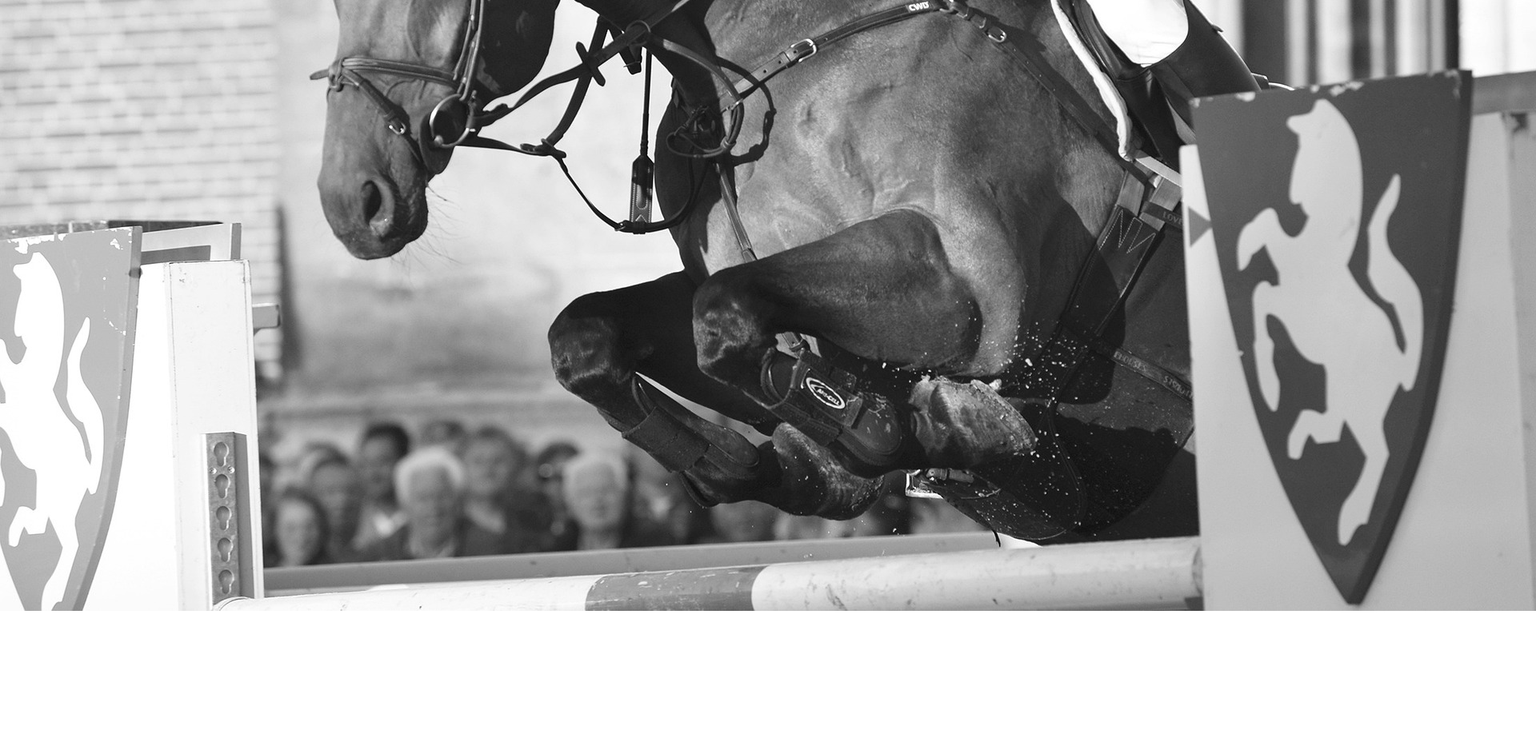
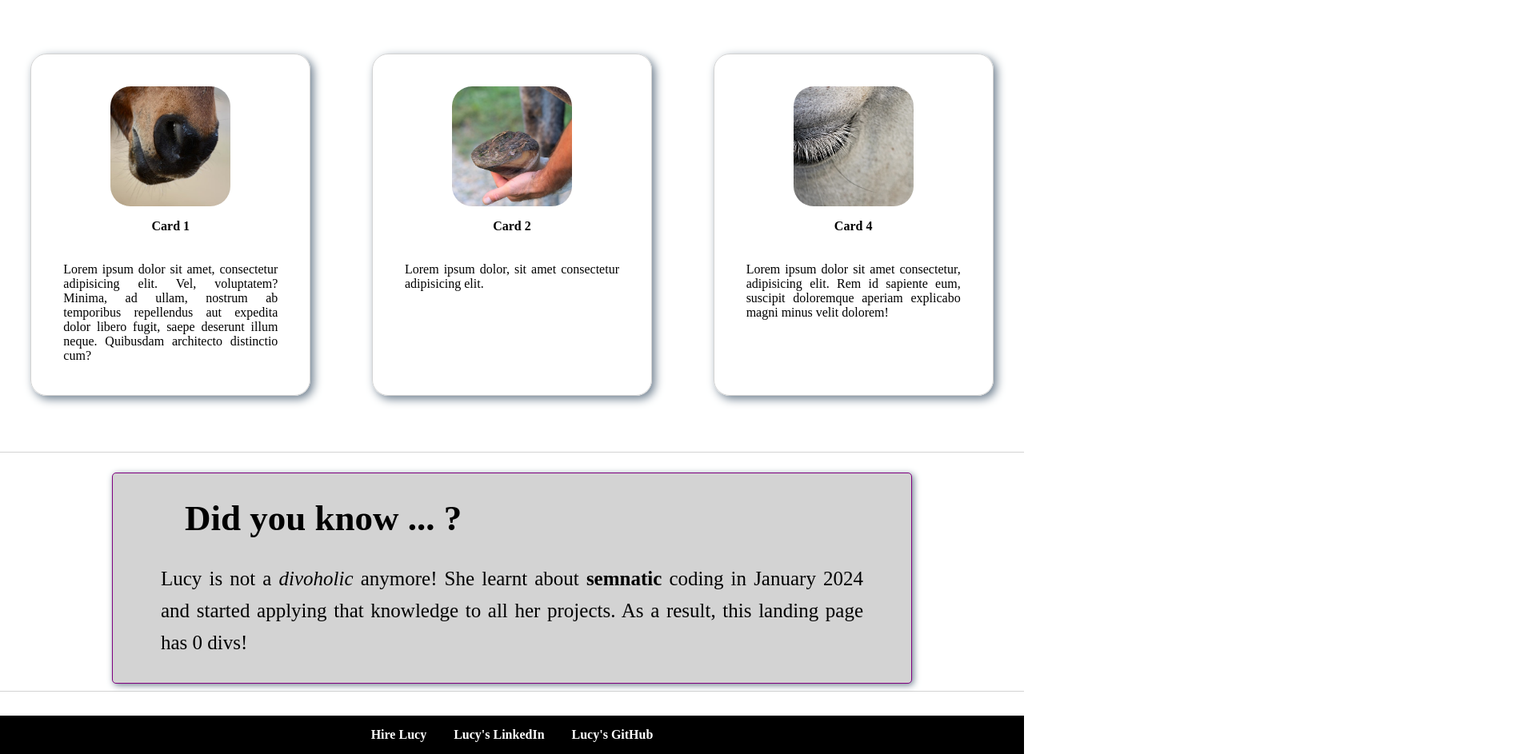
Before and after one commit to LucyMacko/CSS_portfolio_project, a plain HTML site: page index.html in a window 1280 px wide. Shown: the part 671-1614 px from the top of the page at 80% size, 1920 px wide, since content can reach past the window. Before the commit the page ends 1457 px from the top, so only its background shows below. Drawn offline with Linux system fonts and the light colour scheme.

Commit message:
footer and cards

```diff
--- a/index.html
+++ b/index.html
@@ -11,51 +11,79 @@
 <body>
     <header class="main-header">
         <section class="main-header__logo">
-            <a class="main-header__anchor" href="./index.html"><img class="logo" src="./resources/images/logo.png"></a>
+            <a class="main-header__anchor" href="./index.html"><img class="logo" src="./resources/images/logo_small.png"></a>
         </section>
         <nav class="main-nav">
             <ul class="main-nav__items">
                 <li class="main-nav__item">
-                    <a href="./pages/pricing_table.html">Pricing</a>
+                    <a href="./pages/pricing_table.html" class="main-nav__anchor">Pricing</a>
                 </li>
                 <li class="main-nav__item">
-                    <a href="./pages/products.html">Products</a>
+                    <a href="./pages/products.html" class="main-nav__anchor">Products</a>
                 </li>
                 <li class="main-nav__item">
-                    <a href="./pages/magazine.html">Magazine</a>
+                    <a href="./pages/magazine.html" class="main-nav__anchor">Magazine</a>
                 </li>
                 <li class="main-nav__item">
-                    <a href="./pages/gallery.html">Gallery</a>
+                    <a href="./pages/gallery.html" class="main-nav__anchor">Gallery</a>
                 </li>
                 <li class="main-nav__item">
-                    <a href="./pages/parallax_scrolling.html">Parallax</a>
+                    <a href="./pages/parallax_scrolling.html" class="main-nav__anchor">Parallax</a>
                 </li>
                 <li class="main-nav__item">
-                    <a href="./pages/error.html">Error</a>
+                    <a href="./pages/error.html" class="main-nav__anchor">Error</a>
                 </li>
-                <li class="main-nav__item">
-                    <a href="./pages/want_u.html">I want U</a>
+                <li class="main-nav__item" id="action-button">
+                    <a href="./pages/want_u.html" class="main-nav__anchor">I want U</a>
                 </li>
             </ul>
         </nav>
     </header>
     <main>
-        <section>
-            <img src="./resources/images/banner.jpg">
+        <section class="banner-container">
+            <h1 class="main-title">Landing page with flex</h1>
         </section>
-        <section class="cards=container">
-
+        <section class="main-cards__container">
+            <section class="main-card">
+                <img src="./resources/images/nose.jpg" class="main-card__img">
+                <h4 class="main-card__title">Card 1</h4>
+                <p class="main-card__text">Lorem ipsum dolor sit amet, consectetur adipisicing elit. Vel, voluptatem? Minima, ad ullam, nostrum ab temporibus repellendus aut expedita dolor libero fugit, saepe deserunt illum neque. Quibusdam architecto distinctio cum?</p class="main-card__text">
+            </section>
+            <section class="main-card">
+                <img src="./resources/images/hoof.jpg" class="main-card__img">
+                <h4 class="main-card__title"> Card 2</h4>
+                <p class="main-card__text">Lorem ipsum dolor, sit amet consectetur adipisicing elit.
+                </p class="main-card__text">
+            </section>
+            <section class="main-card">
+                <img src="./resources/images/eye.jpg" class="main-card__img">
+                <h4 class="main-card__title"> Card 4</h4>
+                <p class="main-card__text">Lorem ipsum dolor sit amet consectetur, adipisicing elit. Rem id sapiente eum, suscipit doloremque aperiam explicabo magni minus velit dolorem!</p class="main-card__text">
+            </section>
         </section>
-        <section class="guessWhat-container">
-
+        <section class="curiosity-container">
+            <section class="curiosity-card">
+                <h3 class="curiosity-title">Did you know ... ?</h3>
+                <p class="curiosity-text"> Lucy is not a <em>divoholic</em> anymore! She learnt about <strong>semnatic</strong> coding in January
+                    2024 and started applying that knowledge to all her projects. As a result,
+                    this landing page has 0 divs!
+                </p>
+            </section>
         </section>
 
     </main>
-    <footer>
-        <section>
-            <a></a>
-            <img>
-        </section>
+    <footer class="main-footer">
+        <ul class="main-footer__items">
+            <li class="main-footer__item">
+                <a href="./pages/want_u.html" class="main-footer__anchor">Hire Lucy</a>
+            </li>
+            <li class="main-footer__item">
+                <a href="https://www.linkedin.com/in/lucia-mackova/" class="main-footer__anchor">Lucy's LinkedIn</a>
+            </li>
+            <li class="main-footer__item">
+                <a href="https://github.com/LucyMacko" class="main-footer__anchor"> Lucy's GitHub</a>
+            </li>
+        </ul>
     </footer>
 </body>
 </html>
--- a/main.css
+++ b/main.css
@@ -0,0 +1,92 @@
+.banner-container{
+    background: url("./resources/images/banner.jpg");
+    width:100%;
+    height:600px;
+    object-fit: fill;
+    background-position: 0px -350px;
+    position:relative;
+    margin-top: 68px;
+}
+
+.main-title{
+    text-align: center;
+    font-size: 72px;
+    color: white;
+    position:absolute;
+    bottom: 7%;
+    left: 65%;
+    border: 2px solid purple;
+    padding:12px 24px;
+    border-radius: 25px;
+    text-shadow: 8px 12px 12px black;
+}
+
+.main-cards__container{
+   display: flex;
+   flex-wrap: wrap;
+   justify-content: space-around;
+   margin: 45px 0px;
+}
+
+.main-card{
+    display:flex;
+    width:100%;
+    flex-direction: column;
+    border: 1px solid lightgray;
+    border-radius: 20px;
+    padding:20px;
+    box-shadow: 4px 4px 12px slategray;
+    max-width: 350px;
+    min-width: 250px;
+    align-items: center;
+    margin:25px;
+
+}
+
+.main-card__img{
+    width:150px;
+    height: 150px;
+    border-radius: 25px;
+    object-fit: cover;
+    margin-top: 20px;
+
+}
+.main-card__title{
+    text-align: center;
+    padding: 16px 8px;
+}
+
+.main-card__text{
+    margin:20px;
+    text-align: justify;
+}
+.curiosity-container{
+    height: 300px;
+    width:100%;
+    border-top: 1px solid lightgray;
+    border-bottom: 1px solid lightgray;
+    padding: 25px 0px;
+}
+.curiosity-card{
+    max-width: 1000px;
+    max-height:500px;
+    border: 1px solid purple;
+    margin:auto;
+    border-radius: 5px;
+    box-shadow: 2px 2px 8px slategray;
+    background-color: lightgray;
+}
+
+.curiosity-title{
+    margin-top: 30px;
+    margin-left: 90px;
+    font-size: 45px;
+}
+
+.curiosity-text{
+    text-align: justify;
+    margin: 30px 60px;
+    z-index: 1;
+    font-size: 25px;
+    line-height: 1.6;
+}
--- a/shared.css
+++ b/shared.css
@@ -16,8 +16,14 @@ body{
 .main-header{
     width:100%;
     display: flex;
+    box-sizing: border-box;
     padding: 10px 16px 8px 16px;
     background-image: linear-gradient(to right, white 12%, purple 30%,black);
+    position:fixed;
+    z-index: 1;
+    top:0;
+    left:0;
+
 }
 
 .main-header > section {
@@ -28,6 +34,7 @@ body{
 
 .main-header__anchor{
     display:block;
+    margin-top: 5px;
 }
 
 /*.main-header__logo{
@@ -57,38 +64,78 @@ body{
     margin: 0 20px;
 }
 
-.main-nav__item a{
+.main-nav__anchor{
     text-decoration: none;
     color:white;
     font-size: 18px;
     font-weight: bolder;
 }
 
-.main-nav__item a:hover,
-.main-nav__item a:active{
+.main-nav__anchor:hover,
+.main-nav__anchor:active{
     color:lightpink;
     cursor: pointer;
     border-bottom: 2px solid lightpink;
     font-size: 140%;
 }
 
-li:last-child a{
+#action-button a{
     color: black;
     background: white;
     padding: 6px 14px;
     border-radius: 8px;
     border-bottom: none;
 }
-li:last-child:hover,
-li:last-child:active {
+#action-button a:hover,
+#action-button a:active {
     color: #ff1b68;
     background: white;
     border: none;
     border-bottom: none;
     font-size: 18px;
+    font-size: 140%;
 }
-
 
 h1{
     font-family:"MemphisRiver";
 }
+
+.main-footer{
+    display:inline-block;
+    text-align: center;
+    width:100%;
+    box-sizing:border-box;
+    background-color: black;
+    margin-top: 30px;
+}
+
+.main-footer__items{
+    list-style: none;
+    width:100%;
+    height:100%;
+    justify-content: center;
+}
+
+.main-footer__item{
+    display: inline-block;
+    text-decoration: none;
+    height:100%;
+}
+
+.main-footer__anchor{
+    display:flex;
+    align-items: center;
+    text-decoration: none;
+    color:white;
+    font-weight: bold;
+    padding: 5px;
+    margin:10px;
+    height:100%;
+}
+
+.main-footer__anchor:hover,
+.main-footer__Anchor:active{
+    color: #ff1b68;
+    cursor: pointer;
+    border-bottom: 2px solid #ff1b68;
+}
```
Also changed, not shown: resources/images/eye.jpg (added), resources/images/hoof.jpg (added), resources/images/logo_small.png (renamed from resources/images/logo.png), resources/images/nose.jpg (added).
